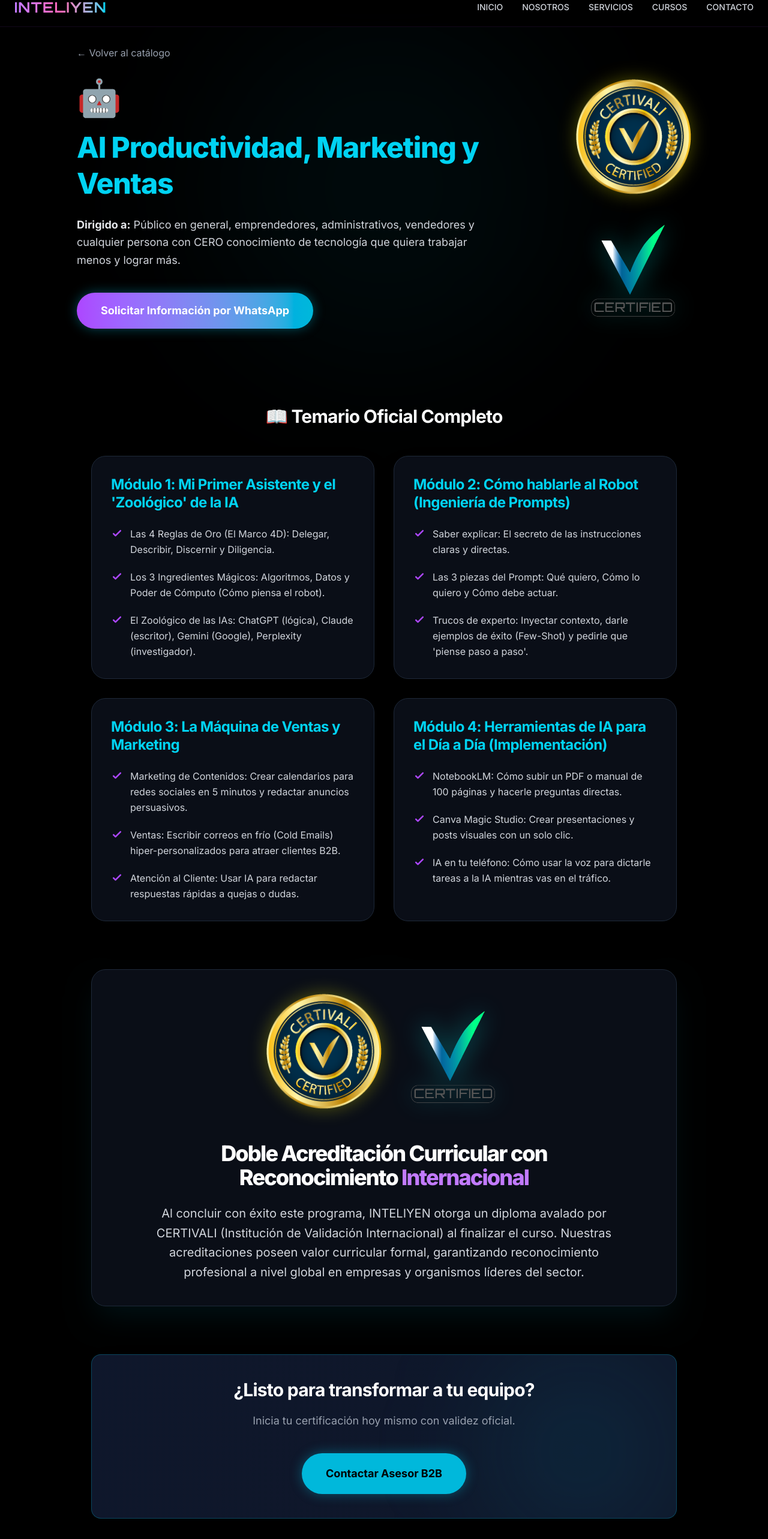
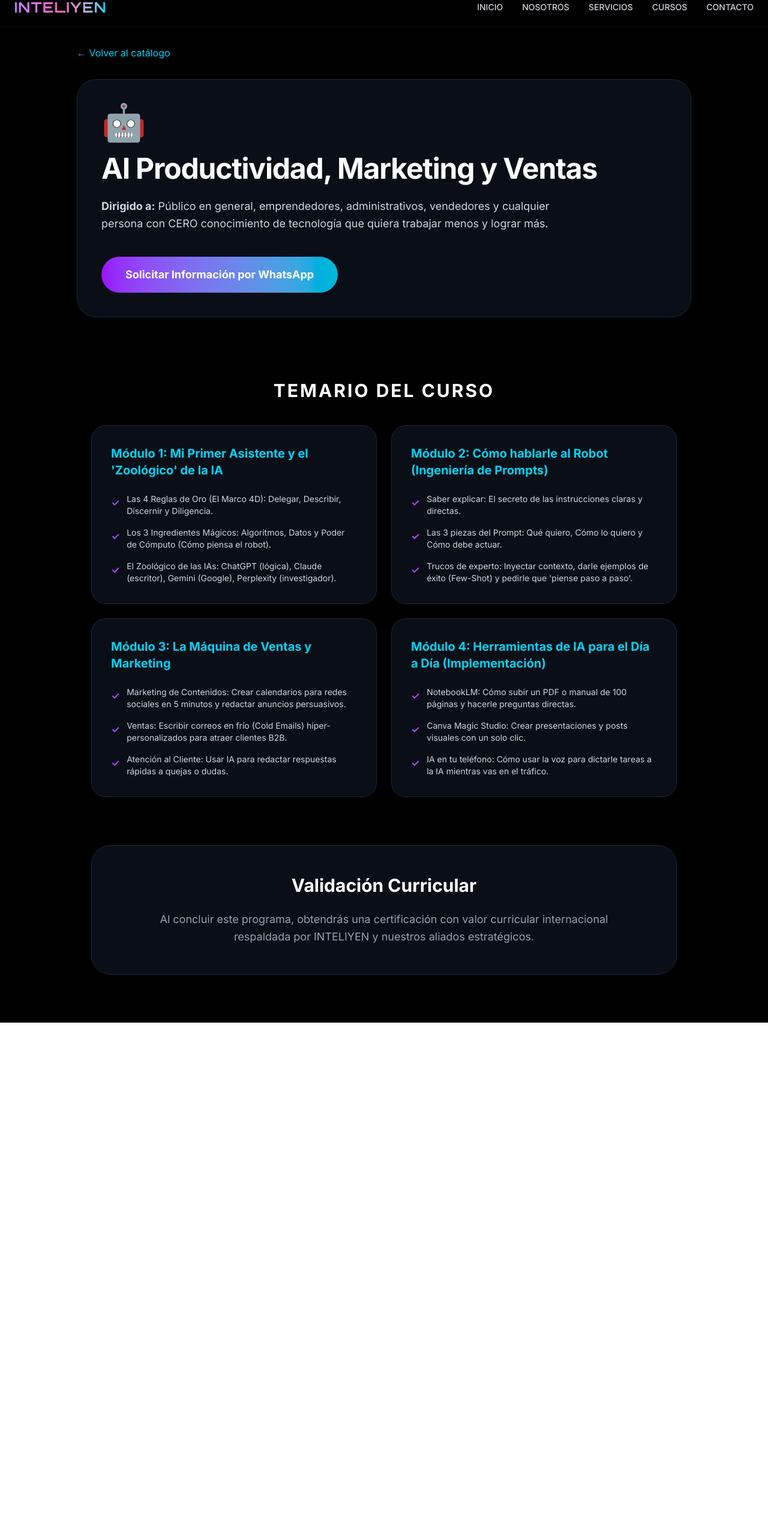
Before and after one commit to inteliyentecnologia-blip/inteliyen-web, a React (Vite) app: page /cursos/1 in a window 1280 px wide. Shown: the part 20-2586 px from the top of the page at 60% size. After the commit the page ends 1725 px from the top, so only its background shows below. Built offline with nearby package versions, Linux system fonts and the light colour scheme.

Commit message:
fix: recuperando mi diseño original chingon sin la basura del bot

```diff
--- a/src/app/pages/CourseDetailPage.tsx
+++ b/src/app/pages/CourseDetailPage.tsx
@@ -1,9 +1,6 @@
 import { useEffect } from 'react';
 import { useParams, Link } from 'react-router-dom';
 import { coursesData } from '../data/coursesData';
-// IMPORTAMOS LOS SELLOS ACTUALIZADOS (Reemplazando a la gran V)
-import selloGoldGarantia from '../../assets/sello-garantia.png'; // La imagen de image_30.png
-import selloAcreditacionTexto from '../../assets/certivali.png'; // La imagen de image_38.png
 
 export default function CourseDetailPage() {
   const { id } = useParams<{ id: string }>();
@@ -16,151 +13,80 @@
   if (!course) {
     return (
       <div className="min-h-screen bg-black text-white flex flex-col items-center justify-center">
-        <h1 className="text-4xl font-bold mb-4 text-purple-400">Curso no encontrado</h1>
-        <Link to="/cursos" className="px-6 py-3 bg-purple-600 rounded-full hover:bg-purple-700 transition">Volver a Cursos</Link>
+        <h1 className="text-4xl font-bold mb-4">Curso no encontrado</h1>
+        <Link to="/cursos" className="px-6 py-3 bg-purple-600 rounded-full hover:bg-purple-700 transition">
+          Volver al catálogo
+        </Link>
       </div>
     );
   }
 
   return (
-    // SE ELIMINÓ EL font-sans PARA QUE TU TIPOGRAFÍA NEÓN CHINGONA VUELVA A FUNCIONAR
     <div className="min-h-screen bg-black text-white pb-20">
 
-      {/* HEADER RESTAURADO A TU DISEÑO ORIGINAL CHINGÓN */}
+      {/* HEADER ORIGINAL */}
       <div className="pt-24 pb-16 px-6">
-        <div className="max-w-5xl mx-auto relative">
-          <Link to="/cursos" className="inline-flex items-center text-gray-400 hover:text-white mb-8 transition-colors">
+        <div className="max-w-5xl mx-auto">
+          <Link to="/cursos" className="inline-flex items-center text-cyan-400 hover:text-cyan-300 mb-8 transition-colors">
             ← Volver al catálogo
           </Link>
 
-          <div className="flex flex-col md:flex-row md:items-start justify-between gap-12 relative z-10">
-            <div>
+          <div className="bg-[#0A0E17] border border-gray-800 rounded-[2rem] p-10 shadow-2xl">
             <span className="text-6xl block mb-6">{course.icon}</span>
-              {/* TU TIPOGRAFÍA NEÓN EXACTA */}
-              <h1 className="text-4xl md:text-5xl font-extrabold text-cyan-400 mb-6 tracking-tight leading-tight">
+            <h1 className="text-4xl md:text-5xl font-bold mb-6 tracking-tight">
               {course.title}
             </h1>
-              <p className="text-lg text-gray-300 mb-10 max-w-2xl leading-relaxed">
-                <strong className="text-gray-200">Dirigido a:</strong> {course.audience}
+            <p className="text-lg text-gray-300 mb-10 max-w-3xl leading-relaxed">
+              <strong>Dirigido a:</strong> {course.audience}
             </p>
 
-              {/* BOTÓN WHATSAPP DEGRADADO EXACTO */}
             <a
               href="https://wa.me/523314494403"
               target="_blank"
               rel="noreferrer"
-                className="inline-block px-10 py-4 bg-gradient-to-r from-purple-500 to-cyan-500 text-white font-bold rounded-full text-lg hover:opacity-90 transition-opacity shadow-[0_0_20px_rgba(6,182,212,0.4)]"
+              className="inline-block px-10 py-4 bg-gradient-to-r from-purple-600 to-cyan-500 text-white font-bold rounded-full text-lg hover:opacity-90 transition-all"
             >
               Solicitar Información por WhatsApp
             </a>
           </div>
-
-            {/* SELLOS DE CERTIFICACIÓN COMBINADOS PROFESIONALMENTE (REEMPLAZANDO LA V) */}
-            <div className="shrink-0 mt-8 md:mt-0 flex flex-col items-center gap-6">
-              <img
-                src={selloGoldGarantia}
-                alt="CERTIVALI GOLD SEAL"
-                className="w-48 object-contain drop-shadow-[0_0_15px_rgba(255,255,0,0.3)]"
-              />
-              <img
-                src={selloAcreditacionTexto}
-                alt="CERTIVALI TEXT"
-                className="w-40 object-contain drop-shadow-[0_0_20px_rgba(0,255,255,0.4)]"
-              />
         </div>
       </div>
 
-          {/* Resplandor neón de fondo sutil */}
-          <div className="absolute top-1/2 left-1/2 -translate-x-1/2 -translate-y-1/2 w-[600px] h-[600px] bg-cyan-500/5 rounded-full blur-[120px] pointer-events-none"></div>
-        </div>
-      </div>
-
-      {/* TEMARIO OFICIAL COMPLETO - RESTAURADO A GRID DE 2 COLUMNAS */}
-      <div className="max-w-5xl mx-auto px-6 mt-16">
-        <h2 className="text-3xl font-bold text-white mb-12 flex items-center justify-center gap-2 tracking-tight">
-          📖 Temario Oficial Completo
+      {/* TEMARIO ORIGINAL */}
+      <div className="max-w-5xl mx-auto px-6 mt-10">
+        <h2 className="text-3xl font-bold mb-10 text-center uppercase tracking-widest">
+          Temario del Curso
         </h2>
 
-        {/* GRID DE 2 COLUMNAS EXACTO */}
-        <div className="grid grid-cols-1 md:grid-cols-2 gap-8">
+        <div className="grid grid-cols-1 md:grid-cols-2 gap-6">
           {course.modules.map((moduleString, index) => {
-            // Separamos el título del módulo de los bullets
             const parts = moduleString.split('\n•');
             const moduleTitle = parts[0];
             const bullets = parts.slice(1);
 
             return (
-              <div key={index} className="bg-[#0A0E17] border border-gray-800 p-8 rounded-3xl flex flex-col h-full hover:border-purple-500/30 transition-colors shadow-2xl relative overflow-hidden group">
-                {/* Resplandor sutil al pasar el mouse */}
-                <div className="absolute top-0 left-0 w-full h-full bg-gradient-to-br from-purple-500/5 to-transparent opacity-0 group-hover:opacity-100 transition-opacity duration-500 pointer-events-none"></div>
-
-                <div className="relative z-10 flex flex-col h-full">
-                  <h3 className="text-2xl font-bold text-cyan-400 mb-6 group-hover:text-cyan-300 transition-colors tracking-tight leading-tight">
-                    {moduleTitle}
-                  </h3>
-
-                  <ul className="space-y-5 flex-grow">
+              <div key={index} className="bg-[#0A0E17] border border-gray-800 p-8 rounded-3xl shadow-xl">
+                <h3 className="text-xl font-bold text-cyan-400 mb-6">{moduleTitle}</h3>
+                <ul className="space-y-4">
                   {bullets.map((bullet, bIndex) => (
                     <li key={bIndex} className="flex items-start gap-3">
-                        {/* TUS PALOMITAS MORADAS EXACTAS */}
-                        <svg className="w-5 h-5 text-purple-500 shrink-0 mt-0.5" fill="none" viewBox="0 0 24 24" stroke="currentColor">
-                          <path strokeLinecap="round" strokeLinejoin="round" strokeWidth={3} d="M5 13l4 4L19 7" />
-                        </svg>
-                        <span className="text-gray-300 text-base leading-relaxed">
-                          {bullet.trim()}
-                        </span>
+                      <span className="text-purple-500 font-bold mt-1">✓</span>
+                      <span className="text-gray-300 text-sm">{bullet.trim()}</span>
                     </li>
                   ))}
                 </ul>
-                </div>
               </div>
             );
           })}
         </div>
 
-        {/* BLOQUE DE VALIDACIÓN - RESTAURADO A TU DISEÑO OSCURO CON LOS SELLOS */}
-        <div className="mt-20 bg-[#0A0E17] border border-gray-800 p-10 rounded-3xl flex flex-col items-center gap-10 shadow-2xl shadow-cyan-500/10">
-
-          <div className="flex items-center gap-10">
-            <img
-              src={selloGoldGarantia}
-              alt="CERTIVALI GOLD SEAL"
-              className="w-48 object-contain drop-shadow-[0_0_15px_rgba(255,255,0,0.3)]"
-            />
-            <img
-              src={selloAcreditacionTexto}
-              alt="CERTIVALI TEXT"
-              className="w-40 object-contain drop-shadow-[0_0_20px_rgba(0,255,255,0.4)]"
-            />
-          </div>
-
-          <div className="text-center max-w-3xl">
-            <h3 className="text-3xl md:text-4xl font-extrabold text-white mb-6 tracking-tighter">Doble Acreditación Curricular con Reconocimiento <span className="text-purple-400">Internacional</span></h3>
-            <p className="text-gray-300 leading-relaxed text-xl">
-              Al concluir con éxito este programa, INTELIYEN otorga un diploma avalado por CERTIVALI (Institución de Validación Internacional) al finalizar el curso. Nuestras acreditaciones poseen valor curricular formal, garantizando reconocimiento profesional a nivel global en empresas y organismos líderes del sector.
+        {/* FOOTER DE VALIDACIÓN ORIGINAL */}
+        <div className="mt-20 bg-[#0A0E17] border border-gray-800 p-12 rounded-[2rem] text-center shadow-2xl">
+          <h3 className="text-3xl font-bold mb-6">Validación Curricular</h3>
+          <p className="text-gray-400 text-lg max-w-3xl mx-auto leading-relaxed">
+            Al concluir este programa, obtendrás una certificación con valor curricular internacional respaldada por INTELIYEN y nuestros aliados estratégicos.
           </p>
         </div>
-
-        </div>
-
-        {/* CTA FINAL WHATSAPP RESTAURADO AL 100% */}
-        <div className="mt-20 bg-gradient-to-r from-slate-900 to-[#0F172A] border border-cyan-500/30 p-10 rounded-2xl text-center shadow-2xl relative overflow-hidden">
-          <div className="absolute top-0 right-0 w-80 h-80 bg-cyan-500/10 rounded-full blur-[100px] pointer-events-none"></div>
-
-          <div className="relative z-10">
-            <h3 className="text-3xl font-bold text-white mb-5 tracking-tight">¿Listo para transformar a tu equipo?</h3>
-            <p className="text-gray-400 mb-10 text-lg">Inicia tu certificación hoy mismo con validez oficial.</p>
-            <a
-              href="https://wa.me/523314494403"
-              target="_blank"
-              rel="noreferrer"
-              className="inline-block px-10 py-5 bg-cyan-500 text-black font-bold rounded-full text-lg hover:bg-cyan-400 transition-all shadow-[0_0_20px_rgba(6,182,212,0.4)]"
-            >
-              Contactar Asesor B2B
-            </a>
-          </div>
-        </div>
-
       </div>
     </div>
   );
```
Also changed, not shown: 7 other files (tests, documents, lock files or other folders). Lines whose indentation alone changed are shown as unchanged.
